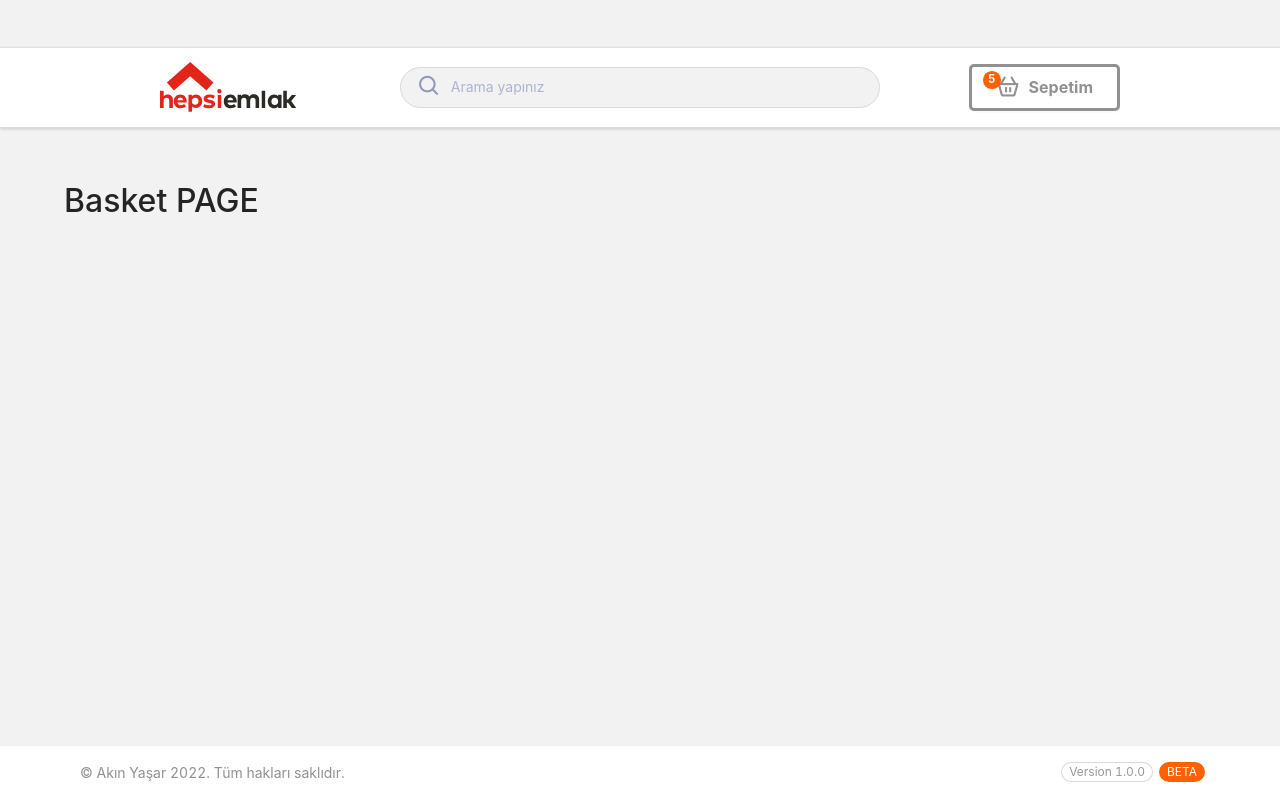
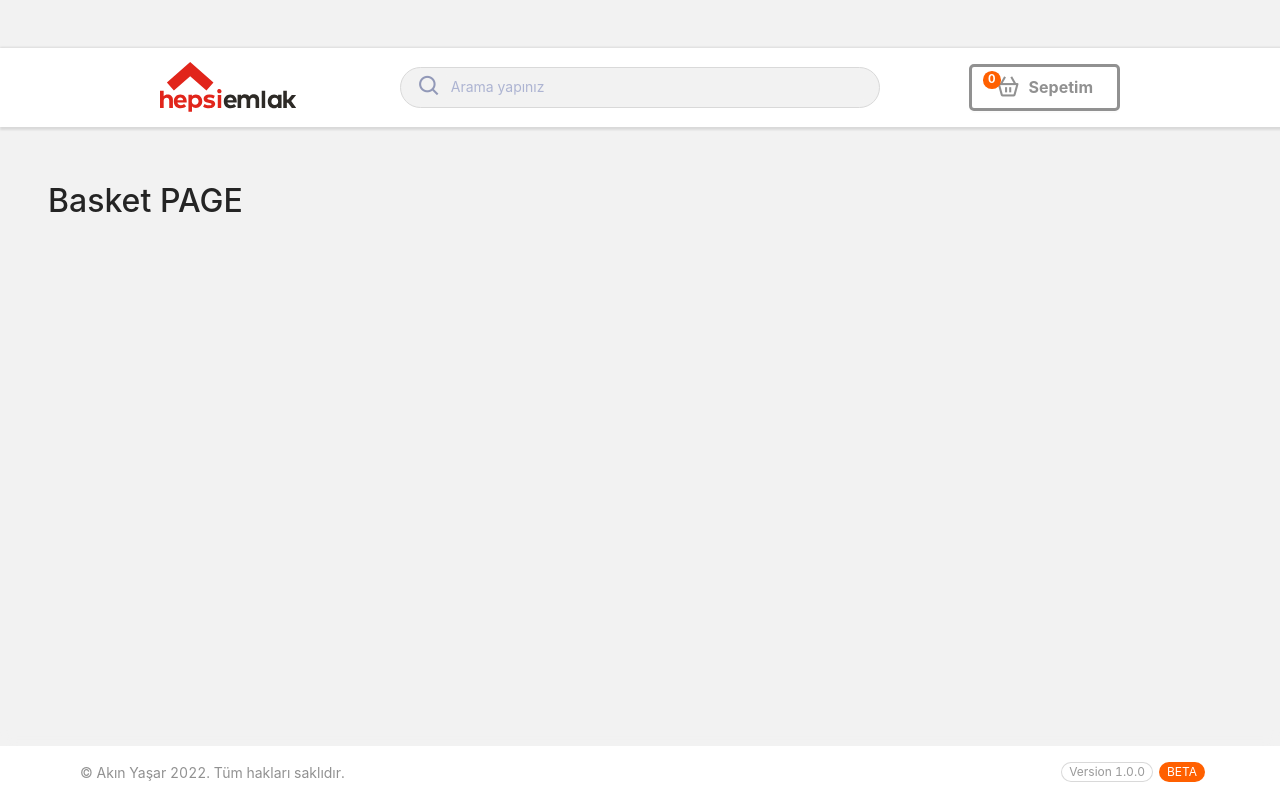
Before and after one commit to akinyasar/mini-basket-app, a Vue app: page /basket in a window 1280 px wide. Built offline with nearby package versions, Linux system fonts and the light colour scheme; what vue-sweetalert2 would draw is missing.

Commit message:
:rocket: Basket store done and add basket button has been activated.

```diff
--- a/src/App.vue
+++ b/src/App.vue
@@ -16,7 +16,6 @@
 import { RouterLink, RouterView } from "vue-router";
 import { provide, computed, onMounted, ref } from "vue";
 import SweetAlert from "sweetalert2";
-import { message } from "ant-design-vue";
 
 const displayWidth = ref(window.innerWidth);
 
@@ -98,7 +97,7 @@ provide("displayWidth", displayWidth);
     padding: 3rem 3rem !important;
   }
 }
-@media only screen and (min-width: $md) {
+@media only screen and (min-width: $md) and (max-width: $lg) {
   #main {
     padding: 3rem 4rem !important;
   }
--- a/src/components/header/BasketButton.vue
+++ b/src/components/header/BasketButton.vue
@@ -1,7 +1,7 @@
 <template>
   <div class="basket-button-container">
     <a-button @click="() => router.push('/basket')">
-      <div class="basket-count-badge">5</div>
+      <div class="basket-count-badge">{{ basketCount }}</div>
       <i class="bx bx-basket bx-sm"></i>
       <span>Sepetim</span>
     </a-button>
@@ -11,8 +11,12 @@
 <script setup>
 import { provide, computed, onMounted, ref } from "vue";
 import { useRouter } from "vue-router";
+import { useBasketStore } from "@/stores/basket/basket.store";
 
 const router = useRouter();
+const basketStore = useBasketStore();
+
+const basketCount = computed(() => basketStore.getBasketCount);
 </script>
 
 <style scoped lang="scss">
--- a/src/components/list/ProductCard.vue
+++ b/src/components/list/ProductCard.vue
@@ -9,7 +9,11 @@
         <span class="product-card-price"
           >{{ product.price }} {{ product.currency }}</span
         >
-        <a-button class="product-card-button" @click="addToBasket" size="large">
+        <a-button
+          class="product-card-button"
+          @click="addToBasket(product)"
+          size="large"
+        >
           SEPETE EKLE
         </a-button>
       </div>
@@ -18,9 +22,10 @@
 </template>
 <script setup>
 import { ref, reactive, inject, computed, onMounted } from "vue";
-import { useRouter } from "vue-router";
+import { useBasketStore } from "@/stores/basket/basket.store";
+import { notification } from "ant-design-vue";
 
-const router = useRouter();
+const basketStore = useBasketStore();
 
 const props = defineProps({
   product: {
@@ -28,6 +33,22 @@ const props = defineProps({
     required: true,
   },
 });
+
+const addToBasket = (product) => {
+  try {
+    basketStore.addToBasket(product);
+  } catch (err) {
+    notification["error"]({
+      message: "Hata",
+      description: "Ooops bir hata oluştu! Ürün sepete eklenemedi.",
+    });
+  } finally {
+    notification["success"]({
+      message: "Sepete Eklendi",
+      description: `${product.name} isimli ürününüz başarıyla sepete eklendi.`,
+    });
+  }
+};
 </script>
 
 <style scoped lang="scss">
--- a/src/stores/basket/basket.store.js
+++ b/src/stores/basket/basket.store.js
@@ -1,16 +1,31 @@
-import { defineStore } from 'pinia'
+import { defineStore } from "pinia";
 
+const initialBasket = [];
 export const useBasketStore = defineStore({
-  id: 'basket',
+  id: "basket",
   state: () => ({
-    basket: 0
+    basket: JSON.parse(
+      localStorage.getItem("basket") || JSON.stringify(initialBasket)
+    ),
   }),
   getters: {
-    doubleCount: (state) => state.basket * 2
+    getBasket: () => this.basket,
+    getBasketCount() {
+      return this.basket.length;
+    },
+    getBasketTotal: () => {
+      return this.basket.reduce((total, item) => {
+        return total + item.price;
+      }, 0);
+    },
   },
   actions: {
-    increment() {
-      this.basket++
-    }
-  }
-})
+    addToBasket(product) {
+      this.basket.push(product);
+      localStorage.setItem("basket", JSON.stringify(this.basket));
+    },
+    removeFromBasket(product) {
+      this.basket = this.basket.filter((item) => item.id !== product.id);
+    },
+  },
+});
```
